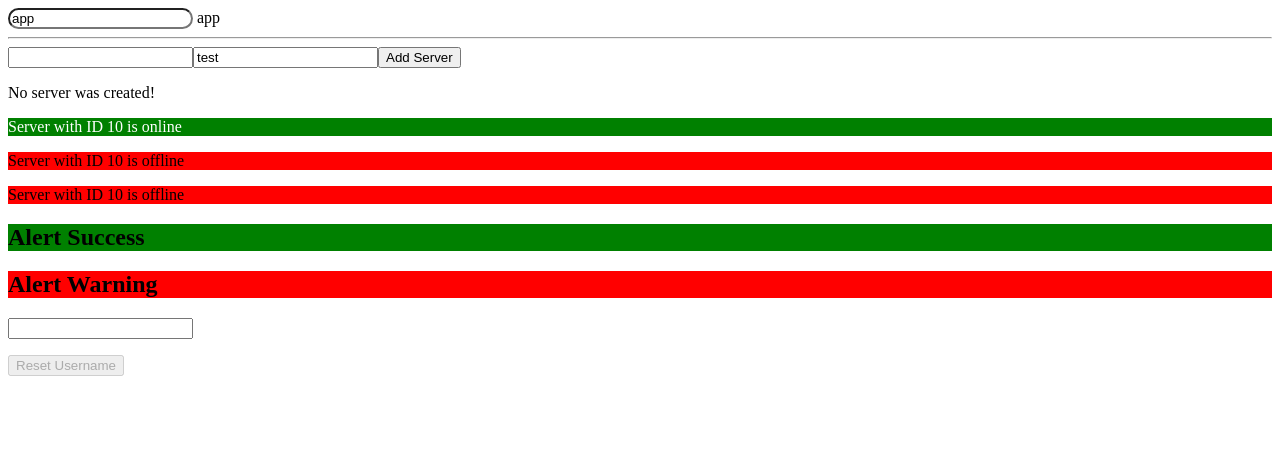
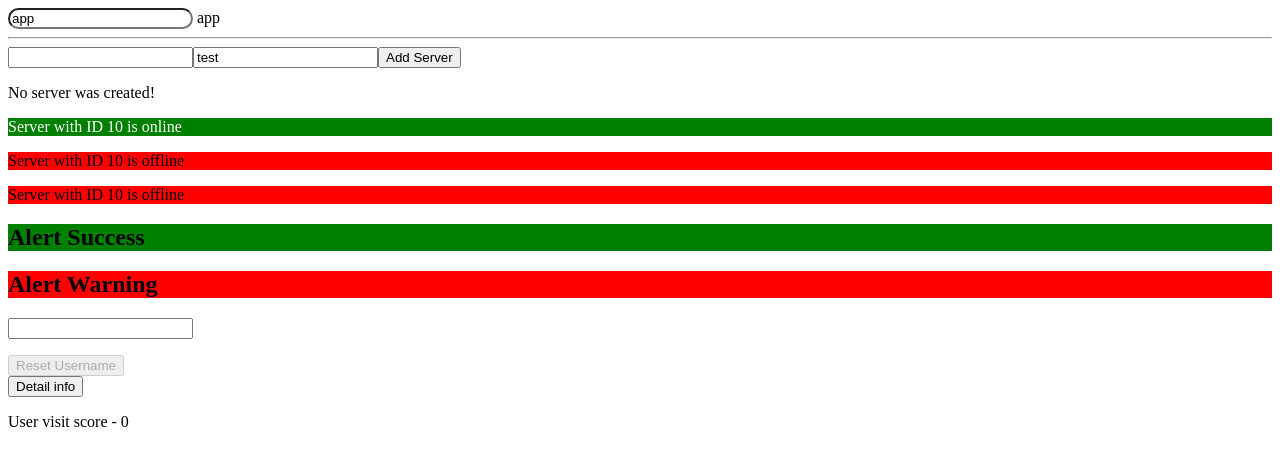
Before and after one commit to micrastur/angular-proj, an Angular app: page / in a window 1280 px wide. Shown: the top 466 px of the page. Built offline with nearby package versions, Linux system fonts and the light colour scheme.

Commit message:
added visit score component with if, for class directives

```diff
--- a/src/app/app.component.html
+++ b/src/app/app.component.html
@@ -9,6 +9,7 @@
             <div app-success-alert></div>
             <div app-warning-alert></div>
             <div username></div>
+            <app-visit-score></app-visit-score>
         </div>
     </div>
 </div>
--- a/src/app/app.module.ts
+++ b/src/app/app.module.ts
@@ -9,6 +9,7 @@ import { ServersComponent } from './servers/servers.component';
 import { AlertWarning } from './alertWarning/alertWarning.component';
 import { AlertSuccess } from './alertSuccess/alertSuccess.component';
 import { Username } from './username/username.component';
+import { VisitScoreComponent } from './visit-score/visit-score.component';
 
 @NgModule({
   declarations: [
@@ -17,7 +18,8 @@ import { Username } from './username/username.component';
     ServersComponent,
     AlertWarning,
     AlertSuccess,
-    Username
+    Username,
+    VisitScoreComponent
   ],
   imports: [
     BrowserModule,
--- /dev/null
+++ b/src/app/visit-score/visit-score.component.css
@@ -0,0 +1,3 @@
+.user_status--popular {
+  color: white;
+}
--- /dev/null
+++ b/src/app/visit-score/visit-score.component.html
@@ -0,0 +1,12 @@
+<button (click)="onBtnClick()">Detail info</button>
+<p *ngIf="infoVisibility">
+  User visit score - {{ visitScore }}
+</p>
+<div *ngFor="let item of userClickHistory">
+  <span
+    [ngClass]="{'user_status--popular': item >= 5}"
+    [ngStyle]="{'background-color': item >= 5 ? 'blue' : 'none'}"
+  >
+    {{ item }}
+  </span>
+</div>
--- /dev/null
+++ b/src/app/visit-score/visit-score.component.ts
@@ -0,0 +1,24 @@
+import { Component, OnInit } from '@angular/core';
+
+@Component({
+  selector: 'app-visit-score',
+  templateUrl: './visit-score.component.html',
+  styleUrls: ['./visit-score.component.css']
+})
+export class VisitScoreComponent implements OnInit {
+  visitScore = 0;
+  infoVisibility = true;
+  userClickHistory = [];
+
+  constructor() { }
+
+  ngOnInit() {
+  }
+
+  onBtnClick() {
+    this.visitScore += 1;
+    this.infoVisibility = !this.infoVisibility;
+    this.userClickHistory.push(this.visitScore);
+    console.log(this.userClickHistory);
+  }
+}
```
Also changed, not shown: src/app/servers/servers.component.html (line endings or trailing spaces), 1 other file (tests, documents, lock files or other folders).
